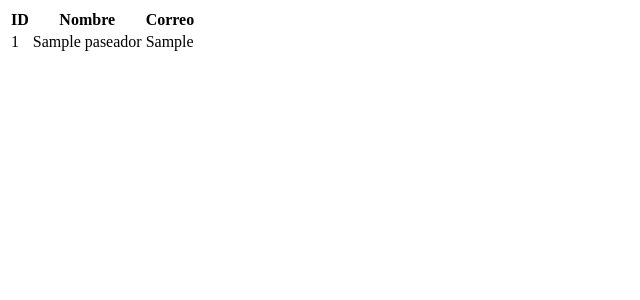
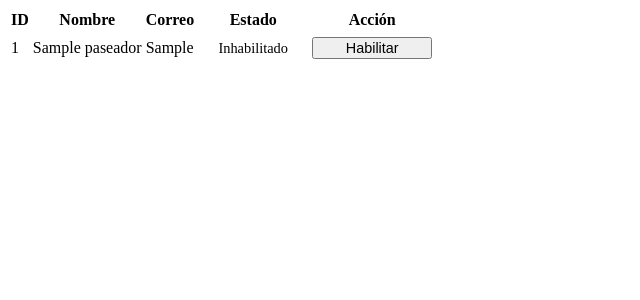
Before and after one commit to dxvid-moreno/PaseaPerritos, a PHP site: page /ajax/buscarPaseadorAjax.php in a window 1280 px wide. Shown: the top 300 px of the page, without its empty margins (0-640 px from the left). Run offline with PHP 8.4, Linux system fonts and the light colour scheme; tables that the repository leaves empty or names only in its code hold one stand-in row (values such as "Sample post").

Commit message:
new button for change between states for paseador

```diff
--- a/ajax/buscarPaseadorAjax.php
+++ b/ajax/buscarPaseadorAjax.php
@@ -1,3 +1,20 @@
+<style>
+.btn-estado {
+  width: 120px;
+  text-align: center;
+  white-space: nowrap;
+  font-size: 0.9rem;
+}
+.badge-estado {
+  display: inline-flex;
+  align-items: center;
+  justify-content: center;
+  width: 110px;
+  height: 30px;
+  font-size: 0.9rem;
+} text-align: center;
+
+</style>
 <?php
 require_once(__DIR__ . "/../logica/Persona.php");
 require_once(__DIR__ . "/../logica/Paseador.php");
@@ -10,23 +27,38 @@
 $conexion = new Conexion();
 $conexion->abrir();
 
-$sql = "SELECT idPaseador, nombre, correo FROM Paseador
-        WHERE nombre LIKE '%$filtro%'";
+$sql = "SELECT idPaseador, nombre, correo, estado FROM Paseador
+        WHERE nombre LIKE '%$filtro%' OR correo LIKE '%$filtro%'";
+
 $conexion->ejecutar($sql);
 
 $salida = "";
-if ($conexion->filas() > 0) {
-    $salida .= "<table class='table table-striped table-hover mt-3'>";
-    $salida .= "<thead><tr><th>ID</th><th>Nombre</th><th>Correo</th></tr></thead><tbody>";
-    while ($datos = $conexion->registro()) {
-        $nombreResaltado = str_ireplace($filtro, "<strong>" . $filtro . "</strong>", $datos[1]);
-        $correoResaltado = str_ireplace($filtro, "<strong>" . $filtro . "</strong>", $datos[2]);
-        $salida .= "<tr><td>{$datos[0]}</td><td>{$nombreResaltado}</td><td>{$correoResaltado}</td></tr>";
-    }
-    $salida .= "</tbody></table>";
-} else {
-    $salida .= "<div class='alert alert-danger mt-3'>No se encontraron paseadores</div>";
+$salida .= "<table class='table table-striped table-hover mt-3'>";
+$salida .= "<thead><tr><th>ID</th><th>Nombre</th><th>Correo</th><th>Estado</th><th>Acción</th></tr></thead>";
+
+while ($datos = $conexion->registro()) {
+    $id = $datos[0];
+    $nombre = str_ireplace($filtro, "<strong>$filtro</strong>", $datos[1]);
+    $correo = str_ireplace($filtro, "<strong>$filtro</strong>", $datos[2]);
+    $estado = $datos[3];
+
+    $estadoTexto = ($estado == 1)
+    ? "<span class='badge bg-success badge-estado'>Habilitado</span>"
+        : "<span class='badge bg-danger badge-estado'>Inhabilitado</span>";
+
+        $boton = ($estado == 1)
+        ? "<button class='btn btn-sm btn-danger btn-estado cambiar-estado' data-id='$id' data-estado='0'>Inhabilitar</button>"
+        : "<button class='btn btn-sm btn-success btn-estado cambiar-estado' data-id='$id' data-estado='1'>Habilitar</button>";
+        $salida .= "<tr>
+                  <td>$id</td>
+                  <td>$nombre</td>
+                  <td>$correo</td>
+                  <td>$estadoTexto</td>
+                  <td>$boton</td>
+                </tr>";
 }
+
+$salida .= "</tbody></table>";
 
 $conexion->cerrar();
 echo $salida;
--- a/logica/Paseador.php
+++ b/logica/Paseador.php
@@ -6,18 +6,26 @@
 class Paseador extends Persona {
     private $foto_url;
     private $descripcion;
+    private $estado;
 
-    public function __construct($id = "", $nombre = "", $correo = "", $clave = "", $foto_url = "", $descripcion="") {
+
+    public function __construct($id = "", $nombre = "", $correo = "", $clave = "", $foto_url = "", $descripcion="",$estado="") {
         parent::__construct($id, $nombre, $correo, $clave);
         $this->foto_url = $foto_url;
         $this->descripcion = $descripcion;
+        $this->estado = $estado;
     }
 
     public function getFotoUrl() {
         return $this->foto_url;
     }
+
     public function getDescripcion() {
         return $this->descripcion;
+    }
+
+    public function getEstado() {
+        return $this->estado;
     }
 
     public function setFotoPerfil($foto_perfil) {
@@ -26,6 +34,10 @@
 
     public function setDescripcion($descripcion) {
         $this->descripcion = $descripcion;
+    }
+
+    public function setEstado($estado) {
+        $this->estado = $estado;
     }
 
     public function insertar() {
@@ -53,13 +65,15 @@
 
     public function consultar() {
         $conexion = new Conexion();
-        $paseadorDAO = new PaseadorDAO($this->id);
+        $dao = new PaseadorDAO($this->id);
         $conexion->abrir();
-        $conexion->ejecutar($paseadorDAO->consultar());
+        $conexion->ejecutar($dao->consultar());
         $datos = $conexion->registro();
         $this->nombre = $datos[0];
         $this->correo = $datos[1];
         $this->foto_url = $datos[2];
+        $this->descripcion = $datos[3];
+        $this->estado = $datos[4];
         $conexion->cerrar();
     }
 
@@ -109,6 +123,30 @@
         return $id;
     }
 
+    public function actualizar() {
+        $conexion = new Conexion();
+        $dao = new PaseadorDAO($this->id, $this->nombre, $this->correo, $this->clave, $this->foto_url, $this->descripcion, $this->estado);
+        $conexion->abrir();
+        $conexion->ejecutar($dao->actualizar());
+        $conexion->cerrar();
+    }
+
+    public function consultarTodosConEstado() {
+        $conexion = new Conexion();
+        $dao = new PaseadorDAO();
+        $conexion->abrir();
+        $conexion->ejecutar($dao->consultarTodosConEstado());
+
+        $resultado = [];
+        while ($registro = $conexion->registro()) {
+            $paseador = new Paseador($registro[0], $registro[1], $registro[2], "", "", "", $registro[3]);
+            $resultado[] = $paseador;
+        }
+
+        $conexion->cerrar();
+        return $resultado;
+    }
+
 
 }
 ?>
--- a/persistencia/PaseadorDAO.php
+++ b/persistencia/PaseadorDAO.php
@@ -6,40 +6,36 @@
     private $correo;
     private $clave;
     private $foto_url;
+    private $estado;
 
-    public function __construct($id = 0, $nombre = "", $correo = "", $clave = "", $foto_url = "",$descripcion="") {
+
+    public function __construct($id = 0, $nombre = "", $correo = "", $clave = "", $foto_url = "",$descripcion="",$estado="") {
         $this->id = $id;
         $this->nombre = $nombre;
         $this->correo = $correo;
         $this->clave = $clave;
         $this->foto_url = $foto_url;
         $this->descripcion = $descripcion;
+        $this->estado = $estado;
     }
 
     public function autenticar() {
         return "SELECT idPaseador
-                FROM Paseador
-                WHERE correo = '" . $this->correo . "' AND clave = '" . md5($this->clave) . "'";
+            FROM Paseador
+            WHERE correo = '" . $this->correo . "'
+              AND clave = '" . md5($this->clave) . "'
+              AND estado = 1";
     }
 
     public function consultar() {
-        return "SELECT nombre, correo, foto_url
-                FROM Paseador
-                WHERE idPaseador = '" . $this->id . "'";
+        return "SELECT nombre, correo, foto_url, descripcion, estado
+            FROM Paseador
+            WHERE idPaseador = '" . $this->id . "'";
     }
 
     public function insertar() {
-        return "INSERT INTO Paseador (nombre, correo, clave, foto_url, descripcion)
-            VALUES ('" . $this->nombre . "', '" . $this->correo . "', '" . md5($this->clave) . "', '" . $this->foto_url . "', '" . $this->descripcion . "')";
-    }
-
-    public function actualizar() {
-        return "UPDATE Paseador
-                SET nombre = '" . $this->nombre . "',
-                    correo = '" . $this->correo . "',
-                    clave = '" . md5($this->clave) . "',
-                    foto_url = '" . $this->foto_url . "'
-                WHERE idPaseador = '" . $this->id . "'";
+        return "INSERT INTO Paseador (nombre, correo, clave, foto_url, descripcion, estado)
+            VALUES ('" . $this->nombre . "', '" . $this->correo . "', '" . md5($this->clave) . "', '" . $this->foto_url . "', '" . $this->descripcion . "', '" . $this->estado . "')";
     }
 
     public function consultarPorCorreo() {
@@ -49,13 +45,28 @@
     public function consultarTodos() {
         return "SELECT p.idPaseador, p.nombre, p.correo, p.foto_url, p.descripcion, t.valor_hora
             FROM Paseador p
-            INNER JOIN TarifaPaseador t ON p.idPaseador = t.idPaseador";
+            INNER JOIN TarifaPaseador t ON p.idPaseador = t.idPaseador
+            WHERE p.estado = 1";
     }
 
     public function obtenerUltimoId() {
         return "SELECT MAX(idPaseador) AS ultimo_id FROM Paseador";
     }
 
+    public function actualizar() {
+        return "UPDATE Paseador
+            SET nombre = '" . $this->nombre . "',
+                correo = '" . $this->correo . "',
+                clave = '" . md5($this->clave) . "',
+                foto_url = '" . $this->foto_url . "',
+                descripcion = '" . $this->descripcion . "',
+                estado = '" . $this->estado . "'
+            WHERE idPaseador = '" . $this->id . "'";
+    }
+
+    public function consultarTodosConEstado() {
+        return "SELECT idPaseador, nombre, correo, estado FROM Paseador";
+    }
 
 }
 ?>
```
Also changed, not shown: ajax/cambiarEstadoPaseadorAjax.php (added, +16 -0 lines), logica/Dueno.php (+9 -0 lines), presentacion/admin/administrar_paseadores.php (+25 -2 lines).
